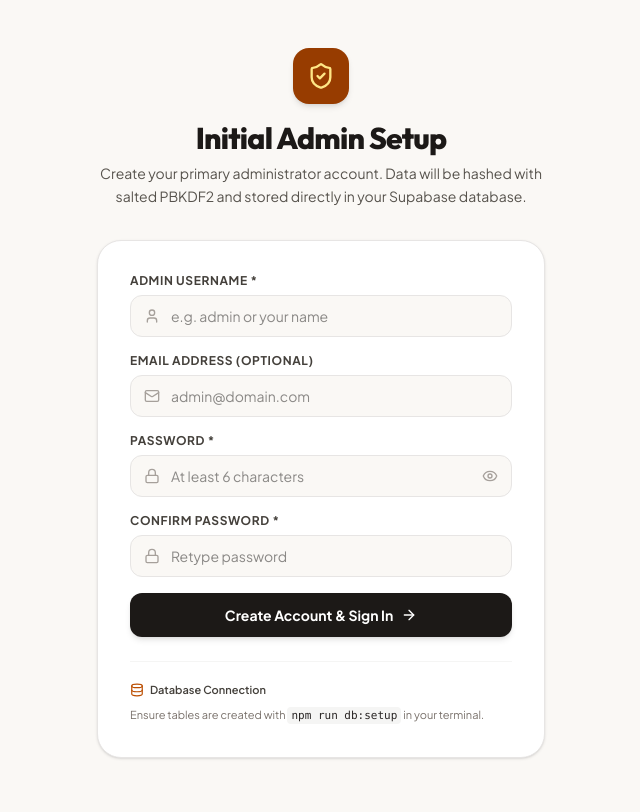
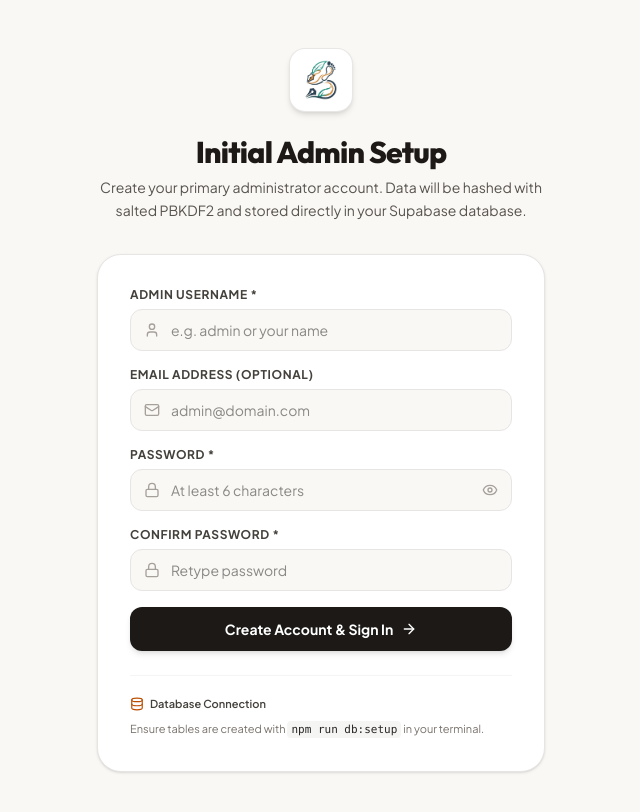
Before and after one commit to Hafidz491/blogspot, a Next.js app: page /admin/setup in a window 1280 px wide. Shown: the top 812 px of the page, without its empty margins (319-959 px from the left). Built offline with nearby package versions, Linux system fonts and the light colour scheme; no server answers; the database is empty.

Commit message:
feat(branding): update logo on admin login and setup pages

```diff
--- a/src/app/admin/login/page.tsx
+++ b/src/app/admin/login/page.tsx
@@ -3,6 +3,7 @@
 import React, { useState, useEffect } from "react";
 import { useRouter } from "next/navigation";
 import Link from "next/link";
+import Image from "next/image";
 import { Lock, User, Eye, EyeOff, Loader2, ShieldCheck, ArrowRight, UserPlus } from "lucide-react";
 
 export default function AdminLoginPage() {
@@ -69,8 +70,14 @@ export default function AdminLoginPage() {
       <div className="relative w-full max-w-md">
         {/* Brand Header */}
         <div className="text-center mb-8">
-          <div className="inline-flex items-center justify-center w-14 h-14 rounded-2xl bg-stone-900 text-white shadow-md mb-4">
-            <ShieldCheck className="w-7 h-7 text-amber-400" />
+          <div className="relative inline-flex items-center justify-center w-16 h-16 rounded-2xl bg-white shadow-md border border-stone-200/90 mb-4 overflow-hidden">
+            <Image
+              src="/logo.png"
+              alt="Blog's Logo"
+              fill
+              className="object-contain p-2.5"
+              priority
+            />
           </div>
           <h1 className="font-heading text-3xl font-extrabold text-stone-900 tracking-tight">
             Admin Portal
--- a/src/app/admin/setup/page.tsx
+++ b/src/app/admin/setup/page.tsx
@@ -2,6 +2,7 @@
 
 import React, { useState, useEffect } from "react";
 import { useRouter } from "next/navigation";
+import Image from "next/image";
 import { ShieldCheck, Lock, User, Mail, Eye, EyeOff, Loader2, ArrowRight, AlertCircle, Database } from "lucide-react";
 
 export default function AdminSetupPage() {
@@ -90,8 +91,14 @@ export default function AdminSetupPage() {
       <div className="relative w-full max-w-md">
         {/* Brand Header */}
         <div className="text-center mb-8">
-          <div className="inline-flex items-center justify-center w-14 h-14 rounded-2xl bg-amber-800 text-white shadow-md mb-4">
-            <ShieldCheck className="w-7 h-7 text-amber-200" />
+          <div className="relative inline-flex items-center justify-center w-16 h-16 rounded-2xl bg-white shadow-md border border-stone-200/90 mb-4 overflow-hidden">
+            <Image
+              src="/logo.png"
+              alt="Blog's Logo"
+              fill
+              className="object-contain p-2.5"
+              priority
+            />
           </div>
           <h1 className="font-heading text-3xl font-extrabold text-stone-900 tracking-tight">
             Initial Admin Setup
```
